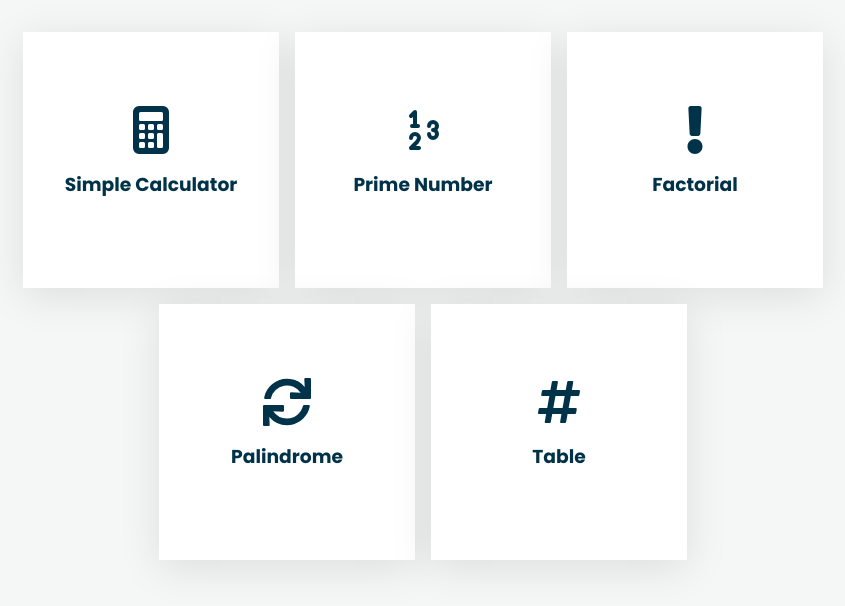
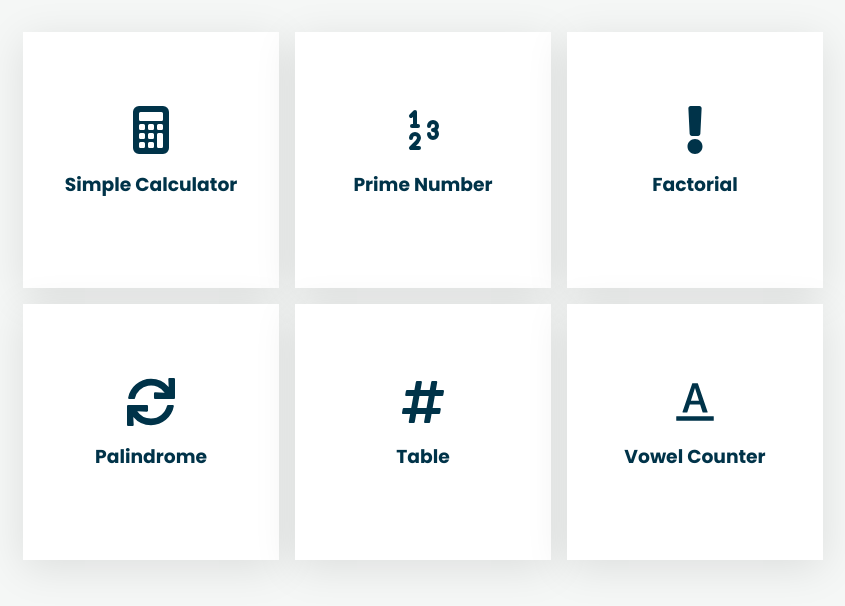
Before and after one commit to werlleyg/mdc-partners-application, a Next.js app: page / in a window 1280 px wide. Shown: the top 606 px of the page, without its empty margins (217-1062 px from the left). Built offline with nearby package versions, Linux system fonts and the light colour scheme.

Commit message:
feat: add vowelcounter option in index page

```diff
--- a/src/pages/index.tsx
+++ b/src/pages/index.tsx
@@ -14,6 +14,7 @@ import { ICard } from "@/dtos/card";
 import { BsFillCalculatorFill } from "react-icons/bs";
 import { TbNumbers } from "react-icons/tb";
 import { FaExclamation, FaSync, FaHashtag } from "react-icons/fa";
+import { AiOutlineFontColors } from "react-icons/ai";
 
 export default function Home() {
   const [cardData] = useState<ICard[]>([
@@ -42,6 +43,11 @@ export default function Home() {
       Icon: FaHashtag,
       link: "/table",
     },
+    {
+      title: "Vowel Counter",
+      Icon: AiOutlineFontColors,
+      link: "/vowelcounter",
+    },
   ]);
   return (
     <>
```
